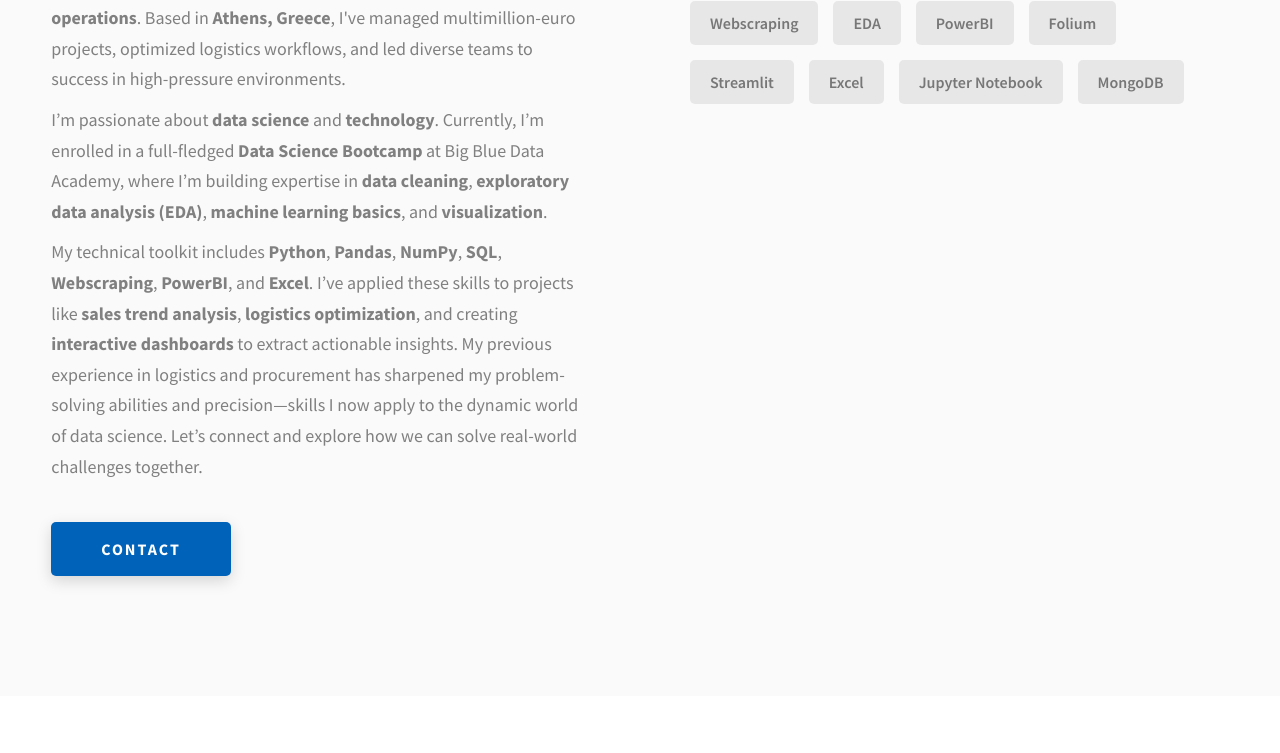
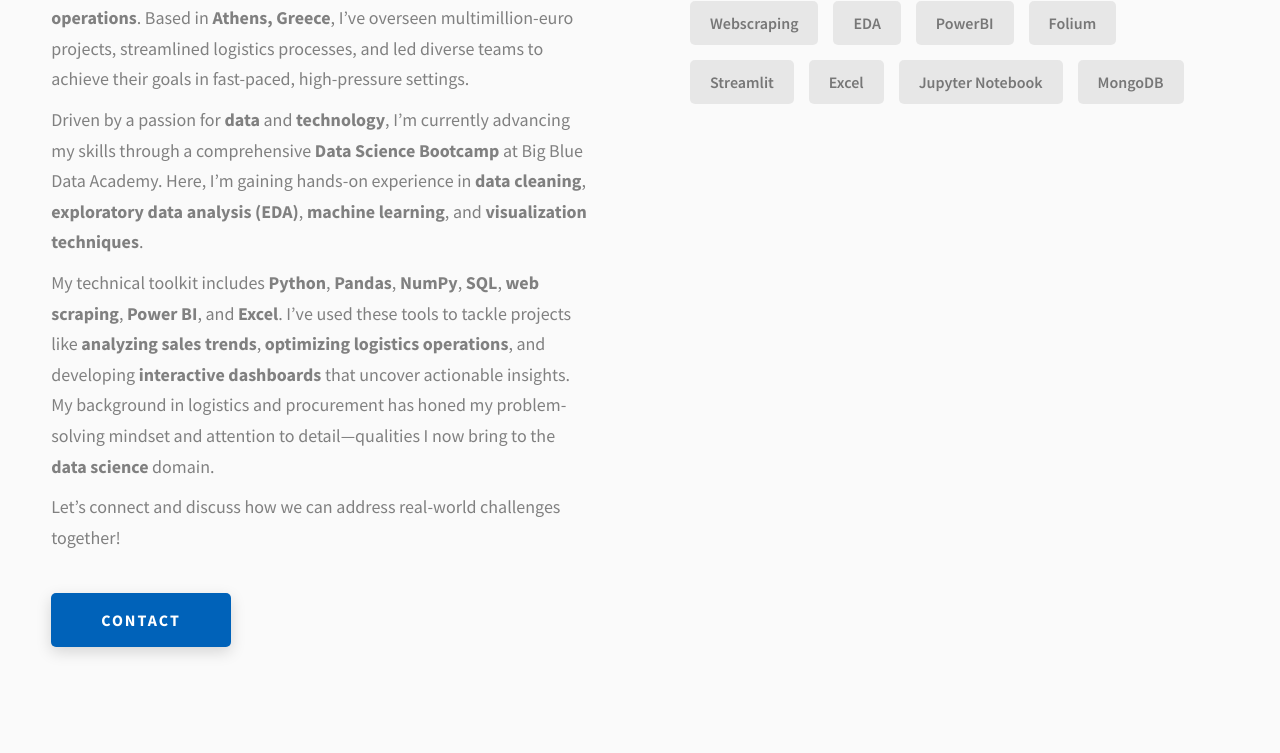
Before and after one commit to vasilis6194/vasilis6194.github.io, a website: page index.html in a window 1280 px wide. Shown: the part 1299-2052 px from the top of the page. Drawn offline with Linux system fonts and the light colour scheme.

Commit message:
form correction

```diff
--- a/index.html
+++ b/index.html
@@ -164,25 +164,29 @@
             <h3 class="about__content-title">Get to know me!</h3>
             <div class="about__content-details">
               <p class="about__content-details-para">
-                Hey! It's
-                <strong>Vasilis Katsikas</strong>
-                and I'm an aspiring <strong>Data Scientist</strong> with a background in
-                <strong>procurement management</strong> and <strong>supply chain operations</strong>.
-                Based in <strong>Athens, Greece</strong>, I've managed multimillion-euro projects, optimized
-                logistics workflows, and led diverse teams to success in high-pressure environments.
+                Hi, I’m <strong>Vasilis Katsikas</strong>, an aspiring <strong>Data Scientist</strong> with a strong foundation in
+                <strong>procurement management</strong> and <strong>supply chain operations</strong>. Based in <strong>Athens, Greece</strong>,
+                I’ve overseen multimillion-euro projects, streamlined logistics processes, and led diverse teams to achieve their goals
+                in fast-paced, high-pressure settings.
             </p>
             <p class="about__content-details-para">
-                I’m passionate about <strong>data science</strong> and <strong>technology</strong>. Currently, I’m enrolled in a full-fledged
-                <strong>Data Science Bootcamp</strong> at Big Blue Data Academy, where I’m building expertise in
-                <strong>data cleaning</strong>, <strong>exploratory data analysis (EDA)</strong>, <strong>machine learning basics</strong>, and <strong>visualization</strong>.
+                Driven by a passion for <strong>data</strong> and <strong>technology</strong>, I’m currently advancing my skills through a comprehensive
+                <strong>Data Science Bootcamp</strong> at Big Blue Data Academy. Here, I’m gaining hands-on experience in
+                <strong>data cleaning</strong>, <strong>exploratory data analysis (EDA)</strong>, <strong>machine learning</strong>, and
+                <strong>visualization techniques</strong>.
             </p>
             <p class="about__content-details-para">
-                My technical toolkit includes <strong>Python</strong>, <strong>Pandas</strong>, <strong>NumPy</strong>, <strong>SQL</strong>, <strong>Webscraping</strong>, <strong>PowerBI</strong>, and <strong>Excel</strong>.
-                I’ve applied these skills to projects like <strong>sales trend analysis</strong>, <strong>logistics optimization</strong>, and creating
-                <strong>interactive dashboards</strong> to extract actionable insights. My previous experience in logistics and procurement
-                has sharpened my problem-solving abilities and precision—skills I now apply to the dynamic world of data science.
-                Let’s connect and explore how we can solve real-world challenges together.
+                My technical toolkit includes <strong>Python</strong>, <strong>Pandas</strong>, <strong>NumPy</strong>, <strong>SQL</strong>,
+                <strong>web scraping</strong>, <strong>Power BI</strong>, and <strong>Excel</strong>. I’ve used these tools to tackle projects like
+                <strong>analyzing sales trends</strong>, <strong>optimizing logistics operations</strong>, and developing
+                <strong>interactive dashboards</strong> that uncover actionable insights. My background in logistics and procurement has
+                honed my problem-solving mindset and attention to detail—qualities I now bring to the <strong>data science</strong> domain.
             </p>
+            <p class="about__content-details-para">
+                Let’s connect and discuss how we can address real-world challenges together!
+            </p>
+
+
 
 
             </div>
@@ -297,7 +301,7 @@
           </span>
         </h2>
         <div class="contact__form-container">
-          <form action="#" class="contact__form">
+          <form action="https://formspree.io/f/mwpkdynk" class="contact__form">
             <div class="contact__form-field">
               <label class="contact__form-label" for="name">Name</label>
               <input
```
